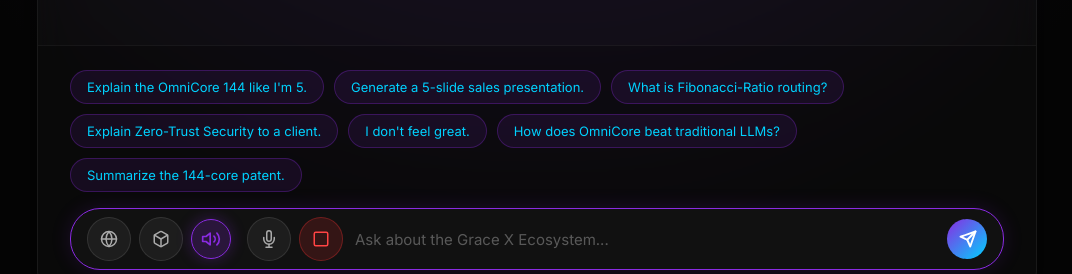
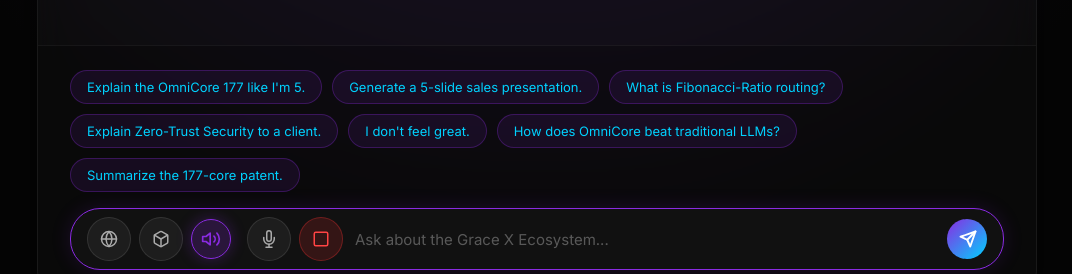
Before and after one commit to ElDiablo7/DEESROBOT, a Next.js app: page / in a window 1280 px wide. Shown: the part 465-739 px from the top of the page, without its empty margins (103-1175 px from the left). Built offline with nearby package versions, Linux system fonts and the light colour scheme.

Commit message:
Update prompt chips to correctly reference 177 cores instead of 144

```diff
--- a/src/app/page.js
+++ b/src/app/page.js
@@ -239,13 +239,13 @@ export default function Chat() {
   };
 
   const oneClickPrompts = [
-    "Explain the OmniCore 144 like I'm 5.",
+    "Explain the OmniCore 177 like I'm 5.",
     "Generate a 5-slide sales presentation.",
     "What is Fibonacci-Ratio routing?",
     "Explain Zero-Trust Security to a client.",
     "I don't feel great.",
     "How does OmniCore beat traditional LLMs?",
-    "Summarize the 144-core patent."
+    "Summarize the 177-core patent."
   ];
 
   return (
```
